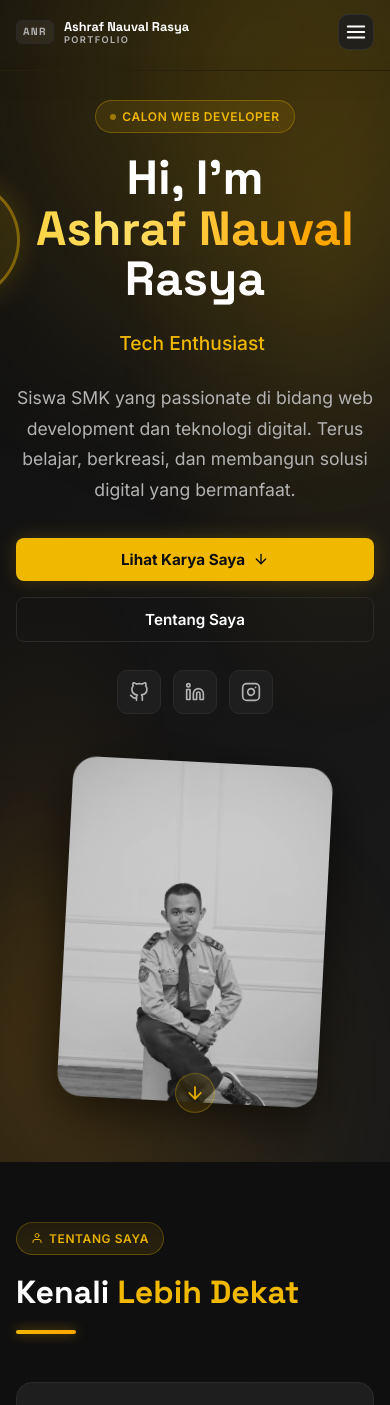
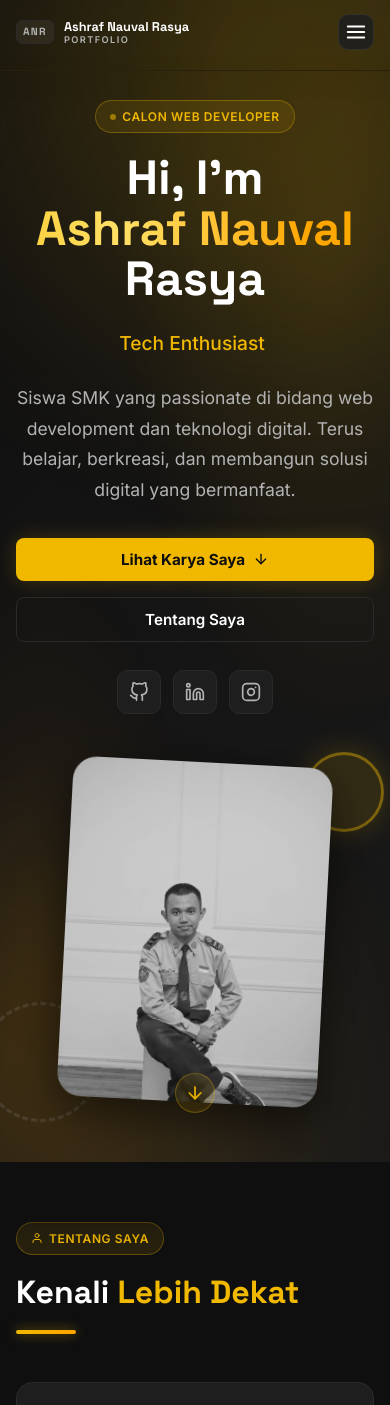
Before and after one commit to AshrafN25/Personal-Branding, a React (Vite) app: page / in a window 390 px wide. Shown: the top 1405 px of the page. Built offline with nearby package versions, Linux system fonts and the light colour scheme.

Commit message:
Fix: Perbaiki posisi lingkaran dekoratif agar responsif di semua ukuran layar

```diff
--- a/src/components/Hero.css
+++ b/src/components/Hero.css
@@ -175,6 +175,7 @@
 
 /* ── Photo Section ── */
 .hero-photo-wrap {
+  position: relative;
   display: flex;
   justify-content: center;
   align-items: center;
@@ -189,6 +190,7 @@
   border-radius: 24px;
   overflow: hidden;
   cursor: pointer;
+  z-index: 2;
 
   /* default: tilted RIGHT + grayscale */
   transform: rotate(6deg);
@@ -404,30 +406,34 @@
   }
 }
 
-/* ── Decorative Circles (in hero background) ── */
+/* ── Decorative Circles (relative to photo) ── */
+.hero-photo-wrap {
+  position: relative;
+}
+
 .hero-circle {
   position: absolute;
   border-radius: 50%;
   pointer-events: none;
-  z-index: 1;
+  z-index: 0;
 }
 
-/* Rotating circle - bottom left area of photo */
+/* Rotating circle - bottom left of photo */
 .hero-circle-rotating {
   width: 200px;
   height: 200px;
-  bottom: 120px;
-  right: 730px;
+  bottom: -55px;
+  left: -60px;
   border: 3px dashed rgba(150, 150, 150, 0.2);
   animation: rotateCircle 20s linear infinite;
 }
 
-/* Static circle - top right area of photo */
+/* Static circle - top right of photo */
 .hero-circle-static {
   width: 120px;
   height: 120px;
-  top: 180px;
-  right: 370px;
+  top: -30px;
+  right: -35px;
   background: rgba(241, 184, 0, 0.12);
   border: 3px solid rgba(241, 184, 0, 0.4);
   box-shadow: 0 0 30px rgba(241, 184, 0, 0.2);
@@ -441,3 +447,49 @@
     transform: rotate(360deg);
   }
 }
+
+/* Responsive adjustments for circles */
+@media (max-width: 1024px) {
+  .hero-circle-rotating {
+    width: 160px;
+    height: 160px;
+    bottom: -30px;
+    left: -50px; /* Lebih ke kanan */
+  }
+  .hero-circle-static {
+    width: 100px;
+    height: 100px;
+    top: -20px;
+    right: -20px; /* Lebih ke kiri */
+  }
+}
+
+@media (max-width: 768px) {
+  .hero-circle-rotating {
+    width: 140px;
+    height: 140px;
+    bottom: -35px;
+    left: 10px; /* Lebih ke kanan */
+  }
+  .hero-circle-static {
+    width: 90px;
+    height: 90px;
+    top: -25px;
+    right: 40px; /* Lebih ke kiri */
+  }
+}
+
+@media (max-width: 480px) {
+  .hero-circle-rotating {
+    width: 120px;
+    height: 120px;
+    bottom: -20px;
+    left: -35px; /* Lebih ke kanan */
+  }
+  .hero-circle-static {
+    width: 80px;
+    height: 80px;
+    top: -10px;
+    right: -10px; /* Lebih ke kiri */
+  }
+}
--- a/src/components/Hero.jsx
+++ b/src/components/Hero.jsx
@@ -53,10 +53,6 @@ export default function Hero() {
       <div className="hero-blob hero-blob-1" />
       <div className="hero-blob hero-blob-2" />
 
-      {/* Decorative circles - in background */}
-      <div className="hero-circle hero-circle-rotating" />
-      <div className="hero-circle hero-circle-static" />
-
       <div className="container hero-container">
         {/* Left Content */}
         <div className="hero-content">
@@ -107,6 +103,10 @@ export default function Hero() {
 
         {/* Right — Photo */}
         <div className="hero-photo-wrap">
+          {/* Decorative circles - relative to photo */}
+          <div className="hero-circle hero-circle-rotating" />
+          <div className="hero-circle hero-circle-static" />
+
           <div className="photo-card">
             {/* Corner brackets (visible on hover) */}
             <span className="corner corner-tl" />
```
